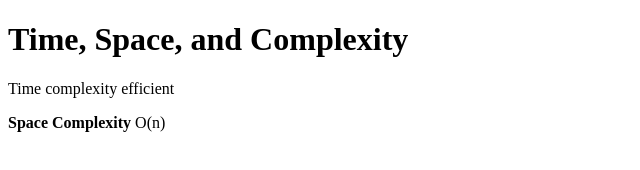
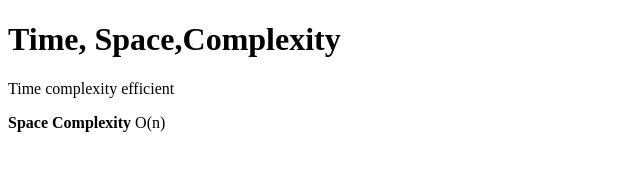
Before and after one commit to acciojob/time-and-space-complexity-Pramoddange, a website: page main.html in a window 1280 px wide. Shown: the whole page, without its empty margins (0-640 px from the left). Drawn offline with Linux system fonts and the light colour scheme.

Commit message:
created a submission

```diff
--- a/main.html
+++ b/main.html
@@ -10,7 +10,7 @@
 	<!-- the entire body must be written by student -->
     <script type="text/javascript" src="./script.js">
 </script>
-<h1>Time, Space, and Complexity</h1>
+<h1>Time, Space,Complexity</h1>
 	<p>Time complexity efficient</p>
 	<p><b>Space Complexity</b> O(n)</p>
 
```
